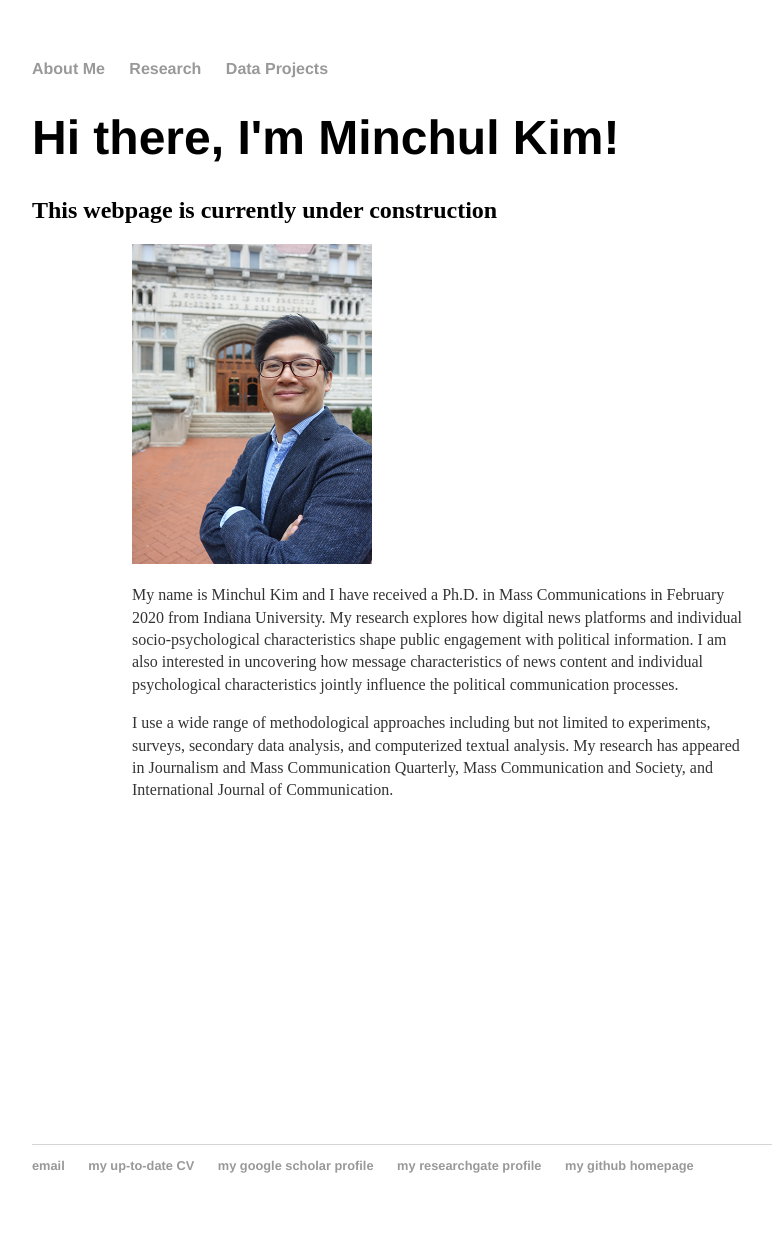
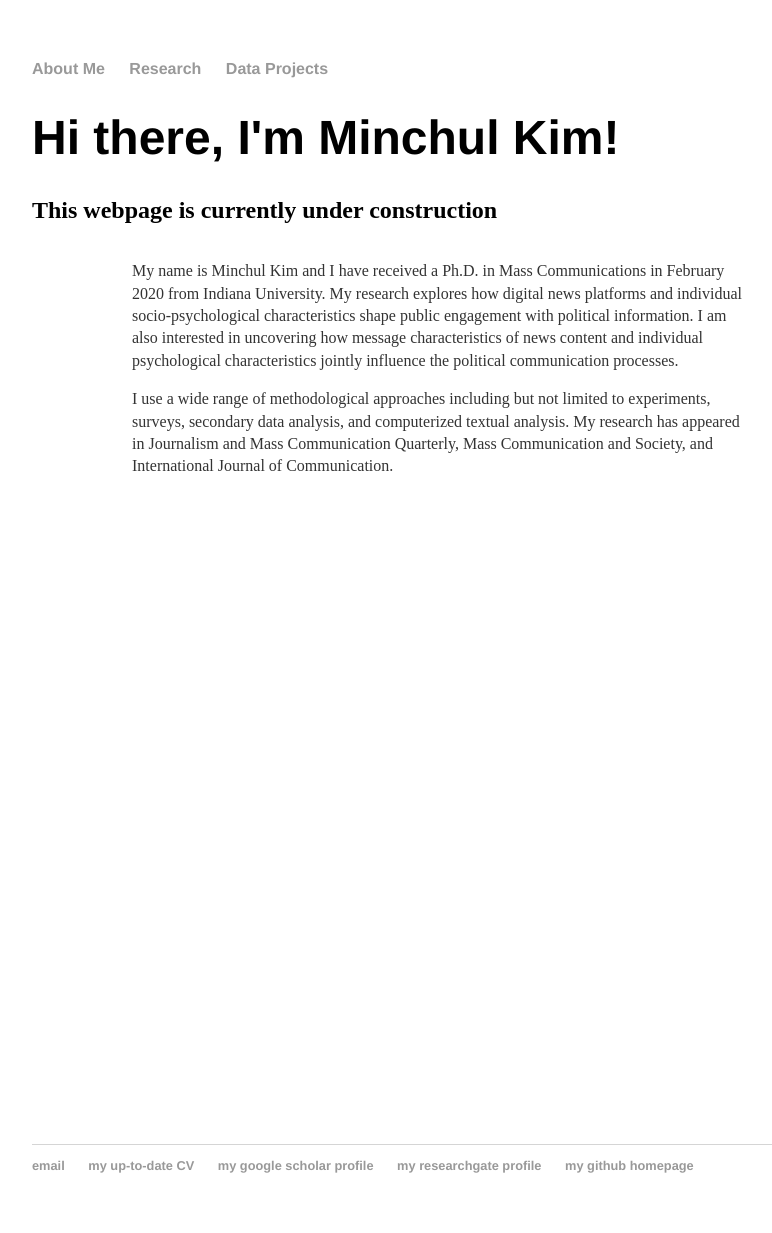
Before and after one commit to minchulkim-phd/minchulkim, a Jekyll site: the page built from index.html, in a window 1280 px wide. Shown: the whole page, without its empty margins (96-868 px from the left). Built offline with Jekyll 4.4.1, drawn with Linux system fonts in a browser that asks for light colours.

Commit message:
Update index.html

```diff
--- a/index.html
+++ b/index.html
@@ -6,9 +6,9 @@ title: Minchul Kim(Ph.D.)'s Personal Webpage
 	<h1>Hi there, I'm Minchul Kim!</h1>
 	<h2>This webpage is currently under construction</h2>
 
+	<div class="container">
 	<div class="slide-content">
 		<div class="imgDes">
-			<img src="/images/Portrait_Minchul Kim.jpg" width='240px;' height='320px;'>
 			<p>My name is Minchul Kim and I have received a Ph.D. in Mass Communications in February 2020 from Indiana University. My research explores how digital news platforms and individual socio-psychological characteristics shape public engagement with political information. I am also interested in uncovering how message characteristics of news content and individual psychological characteristics jointly influence the political communication processes.</p>
 			<p>I use a wide range of methodological approaches including but not limited to experiments, surveys, secondary data analysis, and computerized textual analysis. My research has appeared in Journalism and Mass Communication Quarterly, Mass Communication and Society, and International Journal of Communication.</p>
 		</div>
```
